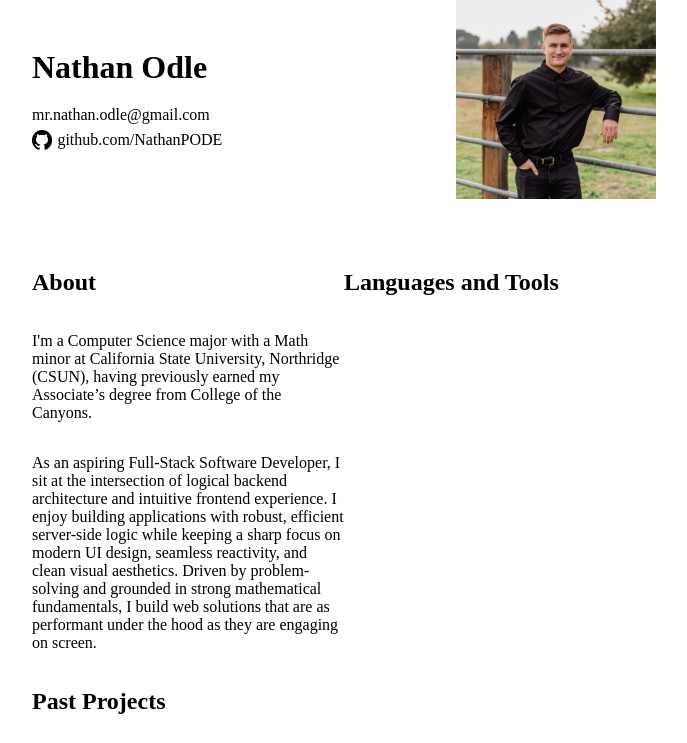
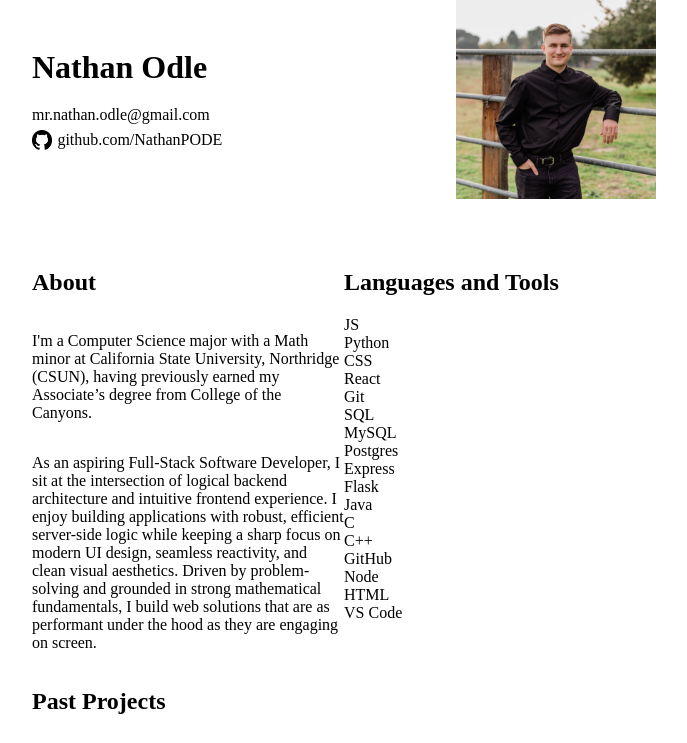
Before and after one commit to NathanPODE/portfolio, a Flask app: page / in a window 1280 px wide. Shown: the part 109-852 px from the top of the page, without its empty margins (296-983 px from the left). Run offline with Flask 3, Linux system fonts and the light colour scheme.

Commit message:
Begun CSS animation for languages/tools squares

```diff
--- a/static/styles.css
+++ b/static/styles.css
@@ -69,3 +69,7 @@ body {
     gap: 16px;
     width: 100%;
 }
+
+.skill-square {
+    animation: skill-flow 36s linear infinite;
+}
--- a/templates/index.html
+++ b/templates/index.html
@@ -29,10 +29,32 @@
         </div>
         <div id="tools-section">
             <h2>Languages and Tools</h2>
+            <div class="skill-flow">
+                <div class="skills-track">
+                    <div class="skill-square" style="animation-delay: 0s;">JS</div>
+                    <div class="skill-square" style="animation-delay: -2.12s;">Python</div>
+                    <div class="skill-square" style="animation-delay: -4.24s;">CSS</div>
+                    <div class="skill-square" style="animation-delay: -6.35s;">React</div>
+                    <div class="skill-square" style="animation-delay: -8.47s;">Git</div>
+                    <div class="skill-square" style="animation-delay: -10.59s;">SQL</div>
+                    <div class="skill-square" style="animation-delay: -12.71s;">MySQL</div>
+                    <div class="skill-square" style="animation-delay: -14.82s;">Postgres</div>
+                    <div class="skill-square" style="animation-delay: -16.94s;">Express</div>
+                    <div class="skill-square" style="animation-delay: -19.06s;">Flask</div>
+                    <div class="skill-square" style="animation-delay: -21.18s;">Java</div>
+                    <div class="skill-square" style="animation-delay: -23.29s;">C</div>
+                    <div class="skill-square" style="animation-delay: -25.41s;">C++</div>
+                    <div class="skill-square" style="animation-delay: -27.53s;">GitHub</div>
+                    <div class="skill-square" style="animation-delay: -29.65s;">Node</div>
+                    <div class="skill-square" style="animation-delay: -31.76s;">HTML</div>
+                    <div class="skill-square" style="animation-delay: -33.88s;">VS Code</div>
+                </div>
+            </div>
         </div>
     </div>
 
     <h2>Past Projects</h2>
 
+
 </body>
 </html>
```
